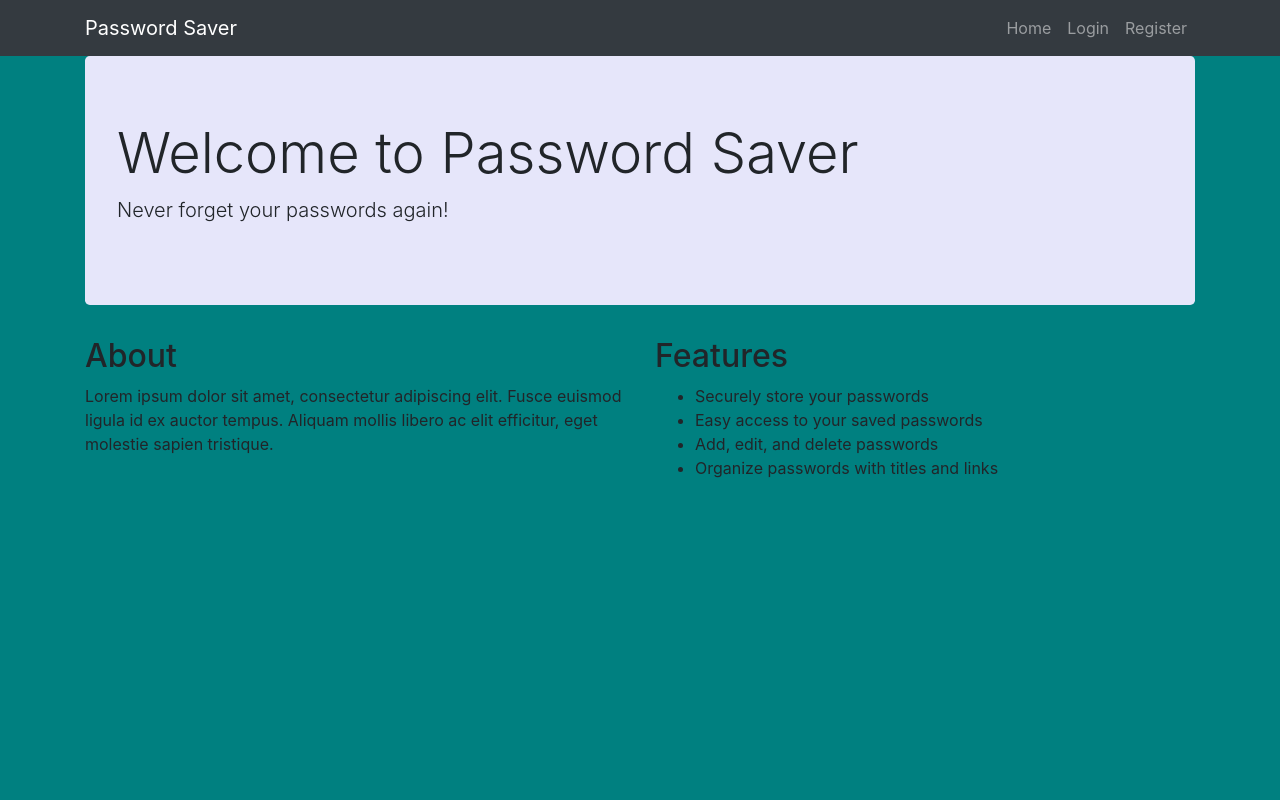
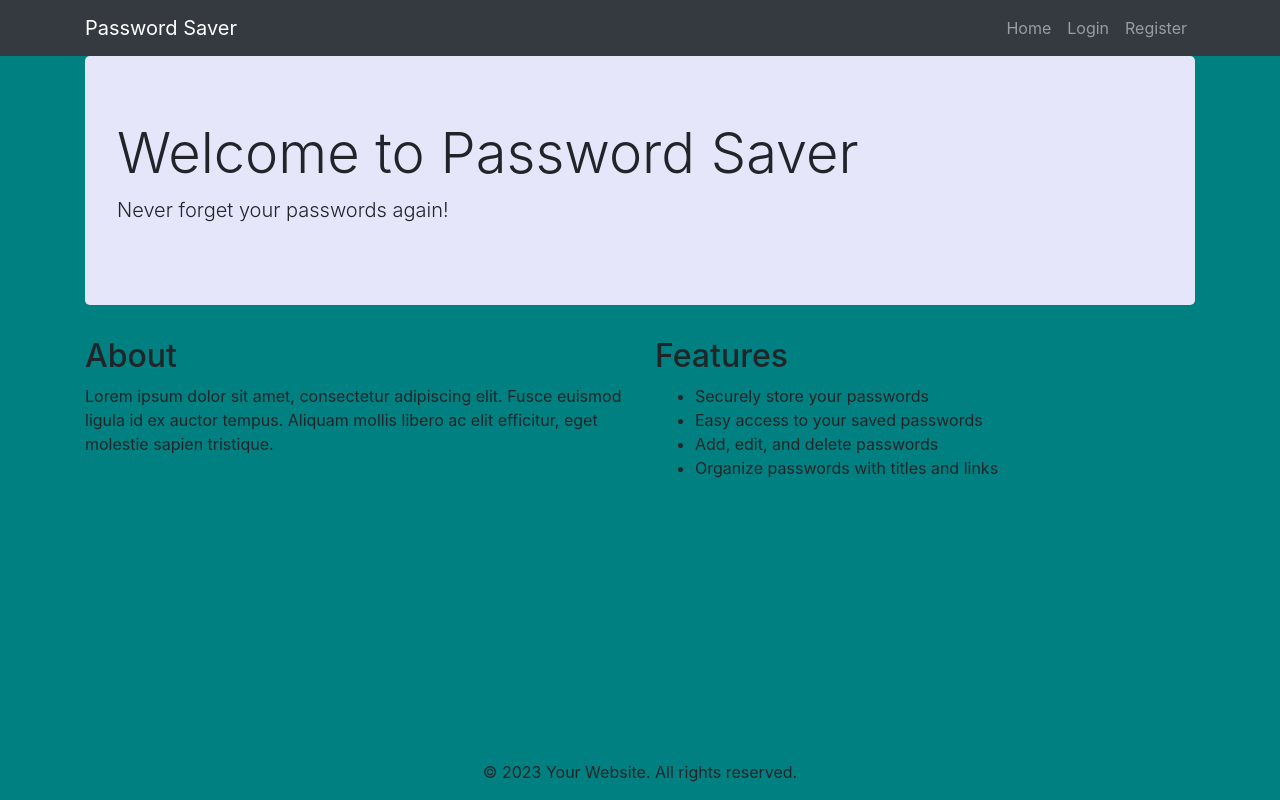
Before and after one commit to mumar389/PasswordSaver, a React (Create React App) app in the folder client/: page / in a window 1280 px wide. Built offline with nearby package versions, Linux system fonts and the light colour scheme.

Commit message:
Fixing App

```diff
--- /dev/null
+++ b/client/src/components/Footer.jsx
@@ -0,0 +1,12 @@
+import React from 'react'
+
+const Footer = () => {
+    const currentYear = new Date().getFullYear();
+  return (
+    <footer style={{ position: 'fixed', bottom: 0, width: '100%', textAlign: 'center' }}>
+    <p>&copy; {currentYear} Your Website. All rights reserved.</p>
+  </footer>
+  )
+}
+
+export default Footer
--- a/client/src/components/HomePage.jsx
+++ b/client/src/components/HomePage.jsx
@@ -1,7 +1,9 @@
-import React from 'react';
+import React from "react";
+import Footer from "./Footer";
 
 const HomePage = () => {
   return (
+    <>
       <div className="container">
         <div className="jumbotron my-color">
           <h1 className="display-4">Welcome to Password Saver</h1>
@@ -10,7 +12,11 @@ const HomePage = () => {
         <div className="row">
           <div className="col-md-6">
             <h2>About</h2>
-          <p>Lorem ipsum dolor sit amet, consectetur adipiscing elit. Fusce euismod ligula id ex auctor tempus. Aliquam mollis libero ac elit efficitur, eget molestie sapien tristique.</p>
+            <p>
+              Lorem ipsum dolor sit amet, consectetur adipiscing elit. Fusce
+              euismod ligula id ex auctor tempus. Aliquam mollis libero ac elit
+              efficitur, eget molestie sapien tristique.
+            </p>
           </div>
           <div className="col-md-6">
             <h2>Features</h2>
@@ -23,6 +29,8 @@ const HomePage = () => {
           </div>
         </div>
       </div>
+      <Footer />
+    </>
   );
 };
 
--- a/client/src/components/LoginPage.jsx
+++ b/client/src/components/LoginPage.jsx
@@ -2,6 +2,7 @@ import React, { useEffect, useState } from "react";
 import { Link, useNavigate } from "react-router-dom";
 import Loading from "./Loading";
 import base from "../url";
+import Footer from "./Footer";
 
 const LoginPage = () => {
   const [email, setEmail] = useState("");
@@ -61,6 +62,8 @@ const LoginPage = () => {
     // eslint-disable-next-line
   }, []);
   return (
+    <>
+
     <div className="container">
       {loading && <Loading />}
       <h2>Login Page</h2>
@@ -96,6 +99,8 @@ const LoginPage = () => {
         Not Yet Registered? click here to Register
       </Link>
     </div>
+    <Footer/>
+    </>
   );
 };
 
--- a/client/src/components/Navbar.jsx
+++ b/client/src/components/Navbar.jsx
@@ -32,12 +32,10 @@ const Navbar = () => {
       const { message } = resp;
       localStorage.removeItem("jwt");
       console.log(message);
-      // token=false
-      // alert(message);
-      //   navigate("/");
       window.open(`${base}/`, "_self");
       setloading(false);
     } else {
+      setloading(false);
       alert("Internal Server Error");
       navigate("/save-password");
     }
--- a/client/src/components/Register.jsx
+++ b/client/src/components/Register.jsx
@@ -1,5 +1,6 @@
 import React, { useState } from "react";
 import { Link, useNavigate } from "react-router-dom";
+import Footer from "./Footer";
 
 const Register = () => {
   const navigate = useNavigate();
@@ -41,6 +42,7 @@ const Register = () => {
   };
 
   return (
+    <>
       <div className="container">
         <h2>Register Page</h2>
         <form onSubmit={handleSubmit}>
@@ -92,6 +94,8 @@ const Register = () => {
           Already Registered? click here to login
         </Link>
       </div>
+      <Footer />
+    </>
   );
 };
 
--- a/client/src/components/SavePasswordPage.jsx
+++ b/client/src/components/SavePasswordPage.jsx
@@ -1,4 +1,5 @@
 import React, { useState } from "react";
+import Footer from "./Footer";
 
 const SavePasswordPage = () => {
   const [title, setTitle] = useState("");
@@ -11,6 +12,7 @@ const SavePasswordPage = () => {
   };
 
   return (
+    <>
       <div className="container">
         <h2>Save Password Page</h2>
         <form onSubmit={handleSubmit}>
@@ -49,6 +51,8 @@ const SavePasswordPage = () => {
           </button>
         </form>
       </div>
+      <Footer />
+    </>
   );
 };
 
```
Also changed, not shown: 7 other files (tests, documents, lock files or other folders). Lines whose indentation alone changed are shown as unchanged.
